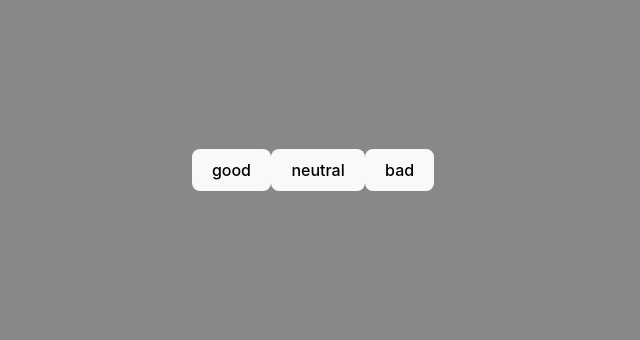
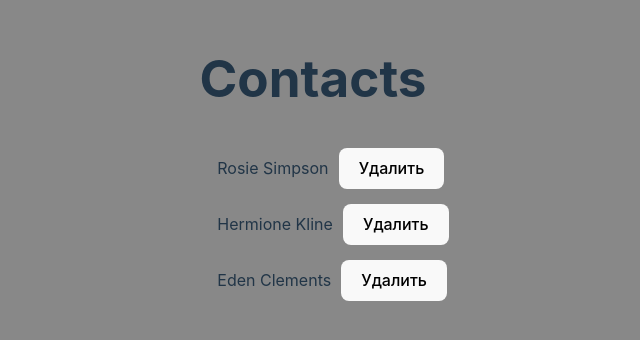
Before and after one commit to DmitriyKolesnyk/react.study1, a React (Vite) app: page / in a window 1280 px wide. Shown: the part 230-570 px from the top of the page, without its empty margins (327-967 px from the left). Built offline with nearby package versions, Linux system fonts and the light colour scheme.

Commit message:
ContactList started

```diff
--- a/package.json
+++ b/package.json
@@ -10,6 +10,7 @@
     "preview": "vite preview"
   },
   "dependencies": {
+    "nanoid": "^5.0.7",
     "prettier": "^3.2.5",
     "react": "^18.2.0",
     "react-dom": "^18.2.0"
--- a/src/App.jsx
+++ b/src/App.jsx
@@ -8,6 +8,7 @@ import FriendList from "./components/FriendList/FriendList.jsx";
 import transactions from "./api/transactions.json";
 import TransactionHistory from "./components/TransactionHistory/TransactionHistory.jsx";
 import Feedback from "./components/Feedback/Feedback.jsx";
+import ContactList from "./components/Contacts/ContactList.jsx";
 function App() {
   return (
     <main>
@@ -23,7 +24,8 @@ function App() {
       {/*<FriendList friends={friends} />*/}
 
       {/*<TransactionHistory items={transactions} />*/}
-      <Feedback/>
+      {/*<Feedback/>*/}
+      <ContactList/>
     </main>
   );
 }
--- /dev/null
+++ b/src/components/Contacts/ContactList.jsx
@@ -0,0 +1,27 @@
+import Contacts from "./Contacts.jsx";
+import React, {Component} from "react";
+
+class ContactList extends Component {
+  state = {
+      contacts: [{id: 'id-1', name: 'Rosie Simpson'},
+                 {id: 'id-2', name: 'Hermione Kline'},
+                 {id: 'id-3', name: 'Eden Clements'}
+      ]
+  };
+  deleteContact = (contactId) => {
+      this.setState(prevState => ({
+          contacts: prevState.contacts.filter(contact => contact.id !== contactId),
+      }))
+  }
+  render() {
+      const {contacts} = this.state;
+     return (
+         <>
+          <h1>Contacts</h1>
+          <Contacts contacts={contacts} onDeleteContact={this.deleteContact}/>
+         </>
+  )
+  }
+}
+
+export default ContactList
--- /dev/null
+++ b/src/components/Contacts/Contacts.jsx
@@ -0,0 +1,15 @@
+import React from 'react';
+import css from ".././Contacts/Contacts.module.css";
+
+const Contacts = ({ contacts, onDeleteContact }) => (
+  <ul>
+    {contacts.map(({ id, name }) => (
+      <li key={id} className={css.ContactListItem}>
+        <p className={css.ContactListName}>{name}</p>
+        <button onClick={() => onDeleteContact(id)}>Удалить</button>
+      </li>
+    ))}
+  </ul>
+);
+
+export default Contacts;
--- /dev/null
+++ b/src/components/Contacts/Contacts.module.css
@@ -0,0 +1,7 @@
+.ContactListItem {
+    display: flex;
+    align-items: center;
+}
+.ContactListName {
+    margin-right: 10px;
+}
--- a/src/components/Feedback/Feedback.jsx
+++ b/src/components/Feedback/Feedback.jsx
@@ -30,13 +30,14 @@ class Feedback extends React.Component {
     const positivePercentage = (good / total) * 100 || 0;
     return (
       <div className={css.feedback}>
-        <Section title={"Please leave feedback"} />
+        <Section title={"Please leave feedback"}>
         <FeedbackOptions
           options={Object.keys(this.state)}
           onLeaveFeedback={this.handleFeedbackIncrement}
         />
+          </Section>
 
-        <Section title={"Statistics"} />
+        <Section title={"Statistics"} >
         {total >= 1 ? (
           <Statistics
             good={good}
@@ -48,6 +49,7 @@ class Feedback extends React.Component {
         ) : (
           <Notification />
         )}
+        </Section>
       </div>
     );
   }
--- a/src/components/Feedback/Feedback.module.css
+++ b/src/components/Feedback/Feedback.module.css
@@ -3,7 +3,7 @@
 }
 
 .title {
-color: #ffffff;
+color: #000000;
 }
 
 .button {
--- a/src/components/Feedback/Notification.jsx
+++ b/src/components/Feedback/Notification.jsx
@@ -1,5 +1,6 @@
 import React from "react";
 import css from "./Feedback.module.css";
+
 const Notification = ({ message }) => (
     <span className={css.title}> {message} </span>
 )
--- a/src/components/Feedback/Section.jsx
+++ b/src/components/Feedback/Section.jsx
@@ -1,6 +1,13 @@
 import React from "react";
 import css from "./Feedback.module.css";
-const Section = ({ message }) => (
-    <span className={css.title}> {message} </span>
-)
+
+const Section = ({ title, children }) => (
+  <section>
+    <span className={css.title}>
+      {" "}
+      {title} {" "}
+    </span>
+      {children}
+  </section>
+);
 export default Section;
```
Also changed, not shown: 1 other file (tests, documents, lock files or other folders).
